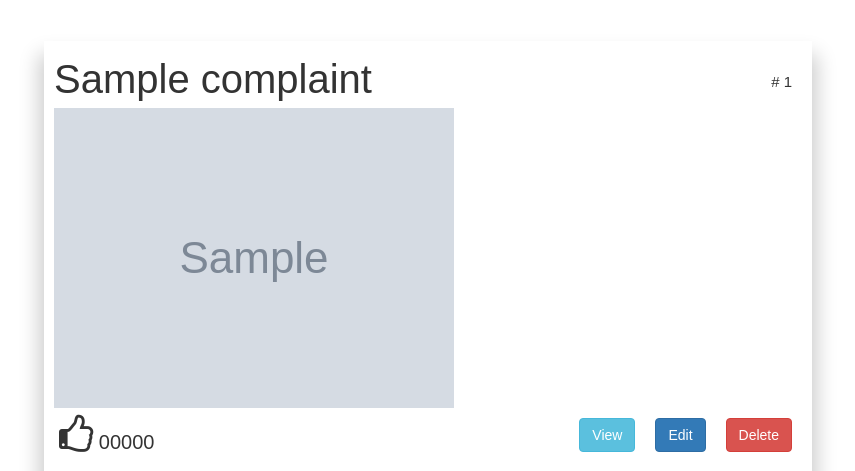
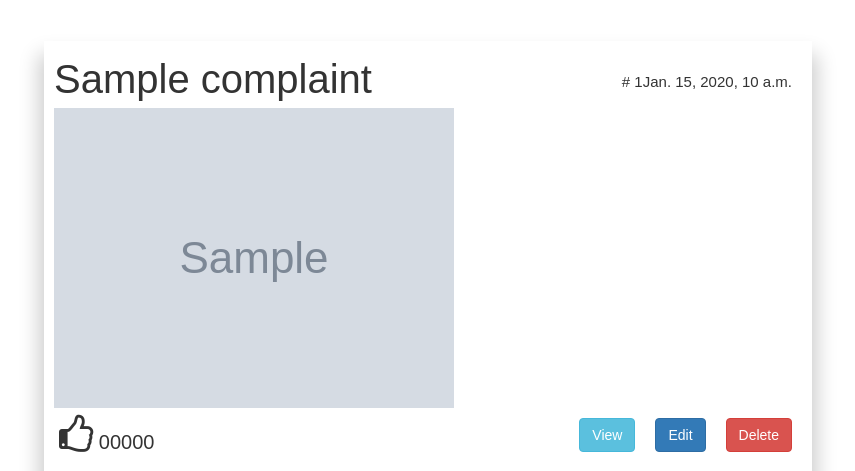
Before and after one commit to oohhallo/efms, a Django app: page /user/complaints in a window 1280 px wide. Shown: the part 270-741 px from the top of the page, without its empty margins (212-1067 px from the left). Run offline with Django 3.2, Linux system fonts and the light colour scheme; a user stored in the database is signed in; tables that the repository leaves empty hold one stand-in row (values such as "Sample post"); grey boxes marked "Sample" are stand-in pictures; some libraries are stand-ins or nearby versions.

Commit message:
added date in complaint

```diff
--- a/complaint/static/css/complaint_style.css
+++ b/complaint/static/css/complaint_style.css
@@ -23,10 +23,15 @@
   align-items: center;
 }
 .complaint_id {
+  display: flex;
   position: absolute;
   right: 20px;
   top: 30px;
   font-size: 1.5rem;
+  align-items: flex-end;
+  justify-content: end;
+  align-items: flex-end;
+  align-content: flex-end;
 }
 
 .complaint_actions {
--- a/complaint/templates/complaint/complaints_table.html
+++ b/complaint/templates/complaint/complaints_table.html
@@ -79,7 +79,10 @@
   </table> -->
   <div class="complaint_box">
     <div class="complaint_title">{{ complaint.title }}</div>
-    <div class="complaint_id"># {{ complaint.id }}</div>
+    <div class="complaint_id">
+      <div># {{ complaint.id }}</div>
+      <div>{{complaint.created_date }}</div>
+    </div>
     <div class="complaint_image">
       {% if complaint.photo %}
       <img src="{{ complaint.photo.url }}" />
--- a/complaint/templates/complaint/view_complaint.html
+++ b/complaint/templates/complaint/view_complaint.html
@@ -56,7 +56,7 @@
 	</select><br><br/>
 	<label for="remarks">Remarks:</label><br>
 	<textarea id="ta" cols="50" rows="6" name=remark></textarea>
-	<button class="update-button" type="submit" style="width: 290.84,height:54 ;;" value="submit">Update</button>
+	<button class="update-button" type="submit" style="width: 290.84; height :54 ;" value="submit">Update</button>
 </form>
 	</div>
 {% endif %}
```
